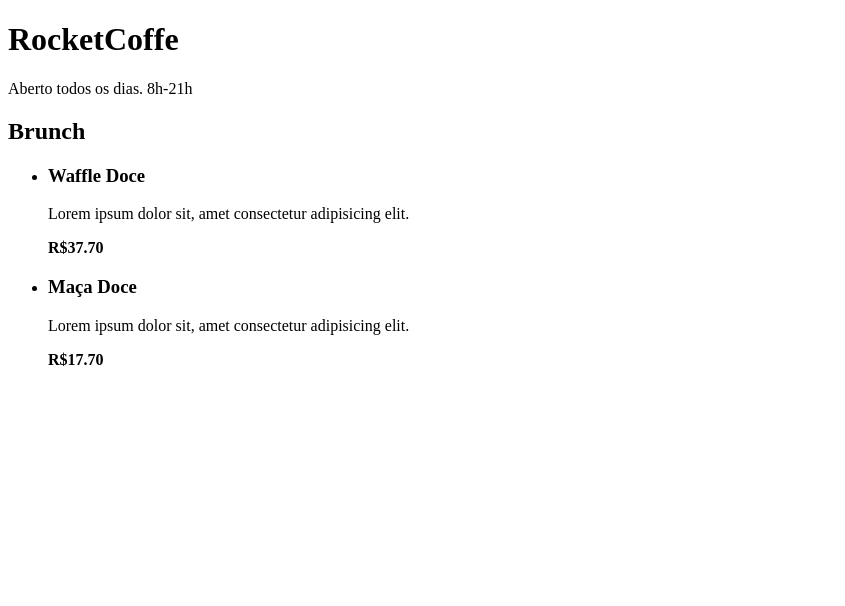
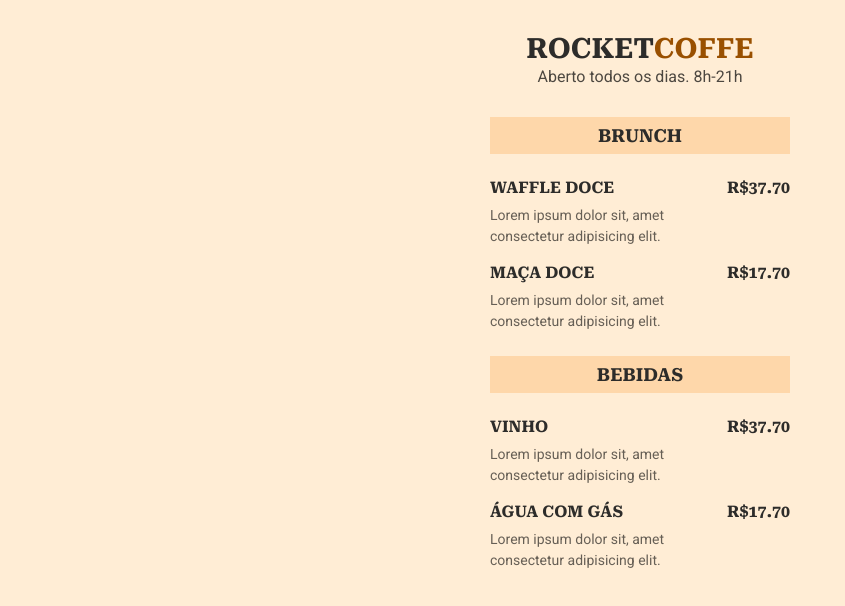
Before and after one commit to LeandroMelloo/projeto_sistema_cafeteria_html_css_javascript, a plain HTML site: page index.html in a window 1280 px wide. Shown: the whole page, without its empty margins (0-845 px from the left). Drawn offline with Linux system fonts and the light colour scheme.

Commit message:
Inserindo a estilização do sistema

```diff
--- a/index.html
+++ b/index.html
@@ -1,15 +1,19 @@
 <!DOCTYPE html>
 <html lang="en">
   <head>
+    <link rel="preconnect" href="https://fonts.googleapis.com">
+    <link rel="preconnect" href="https://fonts.gstatic.com" crossorigin>
+    <link href="https://fonts.googleapis.com/css2?family=Roboto&family=Roboto+Serif:opsz,wght@8..144,:700&display=swap" rel="stylesheet">
     <meta charset="UTF-8">
     <meta name="viewport" content="width=device-width, initial-scale=1.0">
+    <link rel="stylesheet" type="text/css" href="style.css" media="screen" />
     <title>RocketCoffe</title>
   </head>
 
   <body>
 
     <header>
-      <h1>RocketCoffe</h1>
+      <h1>Rocket<span>Coffe</span></h1>
       <p>Aberto todos os dias. 8h-21h</p>
     </header>
 
@@ -41,5 +45,33 @@
       </ul>
     </section>
 
+    <section>
+      <h2>Bebidas</h2>
+
+      <ul>
+        <li>
+          <div class="details">
+            <h3>Vinho</h3>
+            <p>Lorem ipsum dolor sit, amet consectetur adipisicing elit.</p>
+          </div>
+
+          <strong class="price">
+            R$37.70
+          </strong>
+        </li>
+
+        <li>
+          <div class="details">
+            <h3>Água com gás</h3>
+            <p>Lorem ipsum dolor sit, amet consectetur adipisicing elit.</p>
+          </div>
+
+          <strong class="price">
+            R$17.70
+          </strong>
+        </li>
+      </ul>
+    </section>
+
   </body>
 </html>
--- /dev/null
+++ b/style.css
@@ -0,0 +1,96 @@
+/*
+  Estilo do projeto
+  #id - tem peso 101
+  .class - tem peso 010
+  css - não aceita começar com números e caracters especiais, só underline
+  * - é universal, porém aplicado em todo site
+  Box Model
+    - Tudo são caixas: todos os elementos HTML serão considerados uma caixa, assim como uma caixa de papelão
+    - Caixas possuem determinadas propriedades veja:
+      - Conteúdo, Largura, Borda, Preenchimento (espaço interno), Espaçamento (espaço externo)
+*/
+
+/* Global */
+* {
+  margin: 0;
+  padding: 0;
+}
+
+body {
+  background-color: #FFEDD5; /* hexadecimal */
+  font-family: 'Roboto', sans-serif;
+  ;
+}
+
+ul {
+  list-style: none;
+}
+
+/* Fonts */
+h1, h2, h3, .price {
+  font-family: 'Roboto Serif', serif;
+  text-transform: uppercase;
+  color: #2D2C2A;
+}
+
+/* Header */
+header {
+  padding: 32px 0;
+  text-align: center;
+}
+
+header, section {
+  max-width: 300px;
+  margin: 0 auto;
+}
+
+header h1 {
+  margin-bottom: 4px;
+  font-size: 28px;
+  line-height: 33px;
+}
+
+header h1 span {
+  color: #995000;
+}
+
+header p {
+  font-size: 14;
+  line-height: 16px;
+  color: rgba(0, 0, 0, 0.7);
+}
+
+/* Section */
+section h2{
+  background-color: #FED7AA;
+  padding: 8px 16px;
+  text-align: center;
+  margin-bottom: 24px;
+  font-size: 18px;
+}
+
+section {
+  margin-bottom: 24px;
+}
+
+/* Lista */
+ul li {
+  margin-bottom: 16px;
+  display: flex;
+}
+
+li .details {
+  max-width: 240px;
+}
+
+.details h3 {
+  margin-bottom: 8px;
+  font-size: 16px;
+  line-height: 19px;
+}
+
+.details p {
+  color: rgba(0, 0, 0, 0.6);
+  font-size: 14px;
+  line-height: 21px;
+}
```
Also changed, not shown: box_model.png (added).
